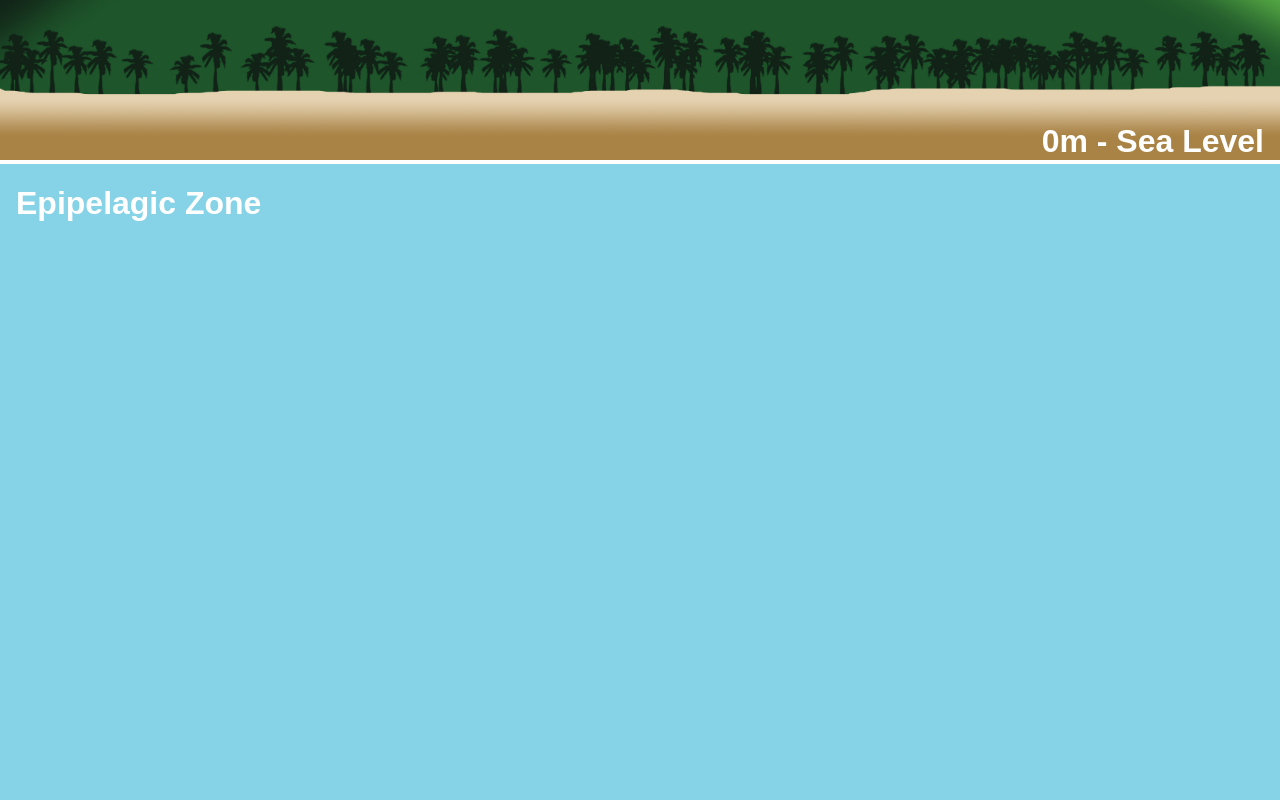
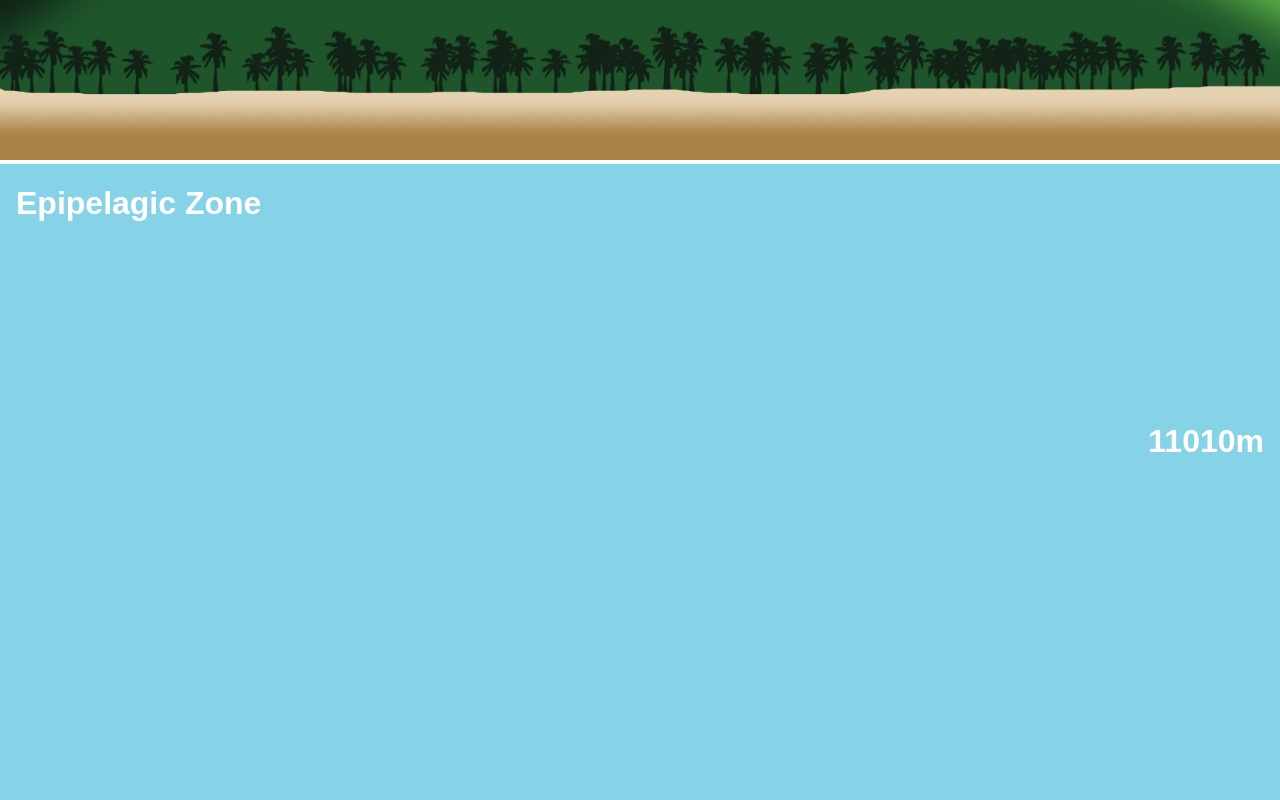
Before and after one commit to carterfa/OceanZones, a plain HTML site: page index.html in a window 1280 px wide. Shown: the part 340-1140 px from the top of the page. Drawn offline with nearby package versions, Linux system fonts and the light colour scheme.

Commit message:
Dynamic scrolling depth gauge

```diff
--- a/assets/css/style.css
+++ b/assets/css/style.css
@@ -4,10 +4,20 @@ body {
 }
 
 .zoneTitle {
+    font-size: 2em;
     margin-left: .5em;
     color: white;
     position: static;
     width: 100%;
+}
+
+#depthTxt{
+    position: fixed;
+    bottom: 0;
+    right: 0;
+    margin: 0;
+    color: white;
+    margin-right: .5em;
 }
 
 .land {
@@ -29,14 +39,15 @@ body {
     width: 100%;
     text-align: right;
     margin-right: .5em;
+    display: none;
 }
 
 .ocean {
     width: 100%;
     height: 1000px;
     margin: 0;
-    border-bottom: 4px solid white;
     display: flex;
+    /* border-bottom: 4px solid white; */
 }
 
 .sunlit {
@@ -65,3 +76,9 @@ body {
     background-color: black;
     height: 100px;
 }
+
+@media screen and (max-width: 550px) {
+    .ocean h4, .land h4, .zoneTitle {
+        font-size: 1em;
+    }
+}
--- a/assets/javascript/script.js
+++ b/assets/javascript/script.js
@@ -1,9 +1,21 @@
 
+function deepText() {
+    let deep = parseInt(($(window).scrollTop() + $(window).height() - 500) / 10);
+    if (deep < 0) {
+        $("#depthTxt").text("0m");
+    } else {
+        $("#depthTxt").text(deep + "m");
+    }
+}
+
+$(document).ready(function () {
     //sticky title functions
     $(window).scroll(function () {
+        deepText();
 
+        let windowTop = $(window).scrollTop();
         //epipelagic zone scrolling
-    if ($(window).scrollTop() > 500 && $(window).scrollTop() < 2400) {
+        if (windowTop > 500 && windowTop < 2500) {
             $("#epiZone").css("position", "fixed");
             $("#epiZone").css("top", 0);
             $("#epiZone").css("left", 0);
@@ -12,7 +24,7 @@ $(window).scroll(function () {
         }
 
         //mesopelagic zone scrolling
-    if ($(window).scrollTop() > 2500 && $(window).scrollTop() < 10400) {
+        if (windowTop > 2500 && windowTop < 10500) {
             $("#mesoZone").css("position", "fixed");
             $("#mesoZone").css("top", 0);
             $("#mesoZone").css("left", 0);
@@ -21,7 +33,7 @@ $(window).scroll(function () {
         }
 
         //bathypelagic zone scrolling
-    if ($(window).scrollTop() > 10550 && $(window).scrollTop() < 40500) {
+        if (windowTop > 10500 && windowTop < 40500) {
             $("#bathyZone").css("position", "fixed");
             $("#bathyZone").css("top", 0);
             $("#bathyZone").css("left", 0);
@@ -30,7 +42,7 @@ $(window).scroll(function () {
         }
 
         //abyssopelagic zone scrolling
-    if ($(window).scrollTop() > 40600 && $(window).scrollTop() < 60650) {
+        if (windowTop > 40500 && windowTop < 60500) {
             $("#abyssZone").css("position", "fixed");
             $("#abyssZone").css("top", 0);
             $("#abyssZone").css("left", 0);
@@ -39,7 +51,7 @@ $(window).scroll(function () {
         }
 
         //hadopelagic zone scrolling
-    if ($(window).scrollTop() > 60700) {
+        if (windowTop > 60500) {
             $("#hadoZone").css("position", "fixed");
             $("#hadoZone").css("top", 0);
             $("#hadoZone").css("left", 0);
@@ -47,3 +59,5 @@ $(window).scroll(function () {
             $("#hadoZone").css("position", "static");
         }
     })
+
+})
--- a/index.html
+++ b/index.html
@@ -8,7 +8,7 @@
     <link rel="stylesheet" href="assets/css/style.css">
     <title>Ocean Zones</title>
 </head>
-<div class="land"><h4>0m - Sea Level</h4></div>
+<div class="land"><h1 id="depthTxt">0m</h4></div>
 <!-- 0-200m -->
 <div>
     <div class="ocean sunlit"><h1 class="zoneTitle" id="epiZone">Epipelagic Zone</h1><h4>100m</h4></div>
```
Lines whose indentation alone changed are shown as unchanged.
